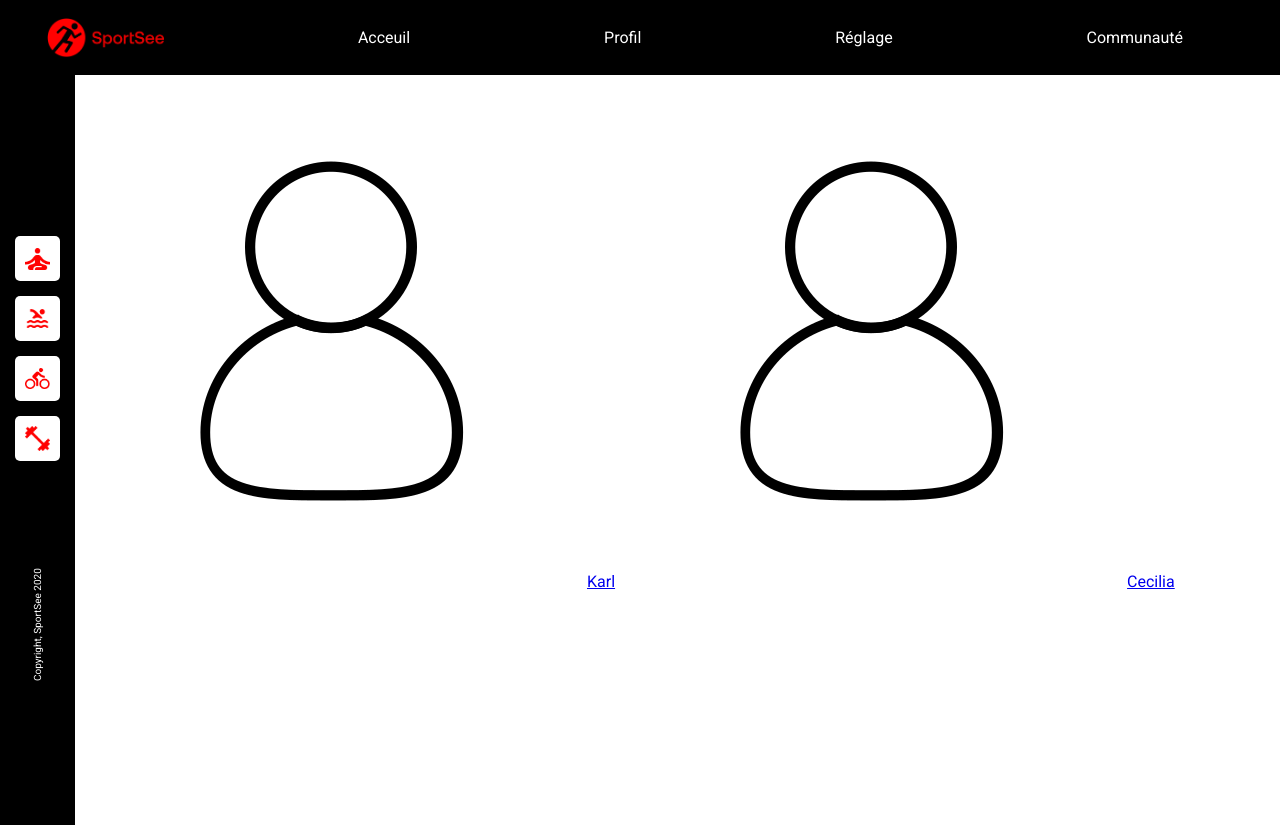
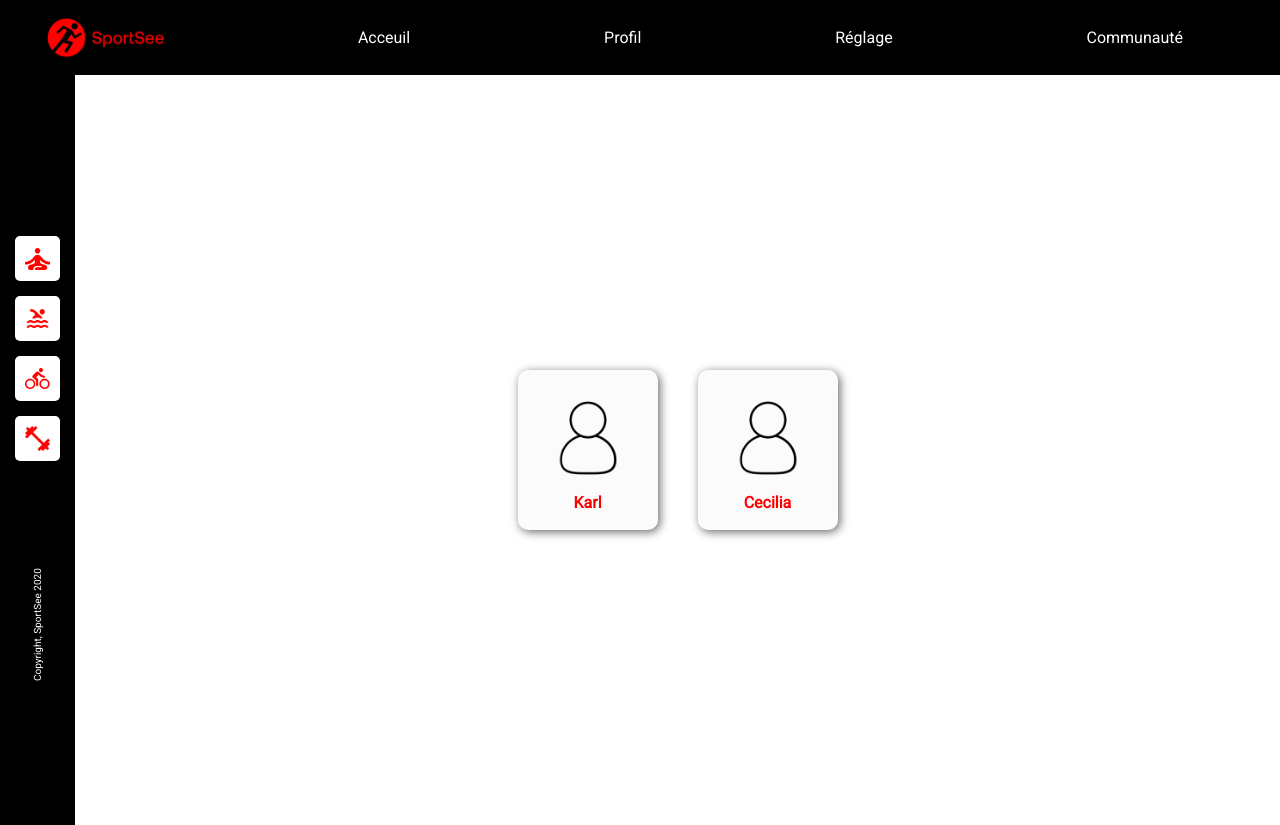
Before and after one commit to Maximecat/Maximecat_12_09052023, a React (Create React App) app: page / in a window 1280 px wide. Built offline with nearby package versions, Linux system fonts and the light colour scheme.

Commit message:
HomePage css

```diff
--- a/src/pages/Home/App.css
+++ b/src/pages/Home/App.css
@@ -0,0 +1,32 @@
+.App {
+    width: 100%;
+    display: flex;
+    align-items: center;
+    justify-content: center;
+}
+
+.profil-link {
+    display: flex;
+    height: 160px;
+    width: 140px;
+    flex-direction: column;
+    align-items: center;
+    justify-content: center;
+    margin: 20px;
+    border-radius: 10px;
+    text-decoration: none;
+    font-family: 'Roboto';
+    font-weight: 600;
+    background-color: #FBFBFB;
+    color: red;
+    box-shadow: 2px 2px 10px rgb(105, 105, 105);
+}
+
+.img-profil {
+    width: 110px;
+    height: 110px;
+}
+
+.user-firstname {
+    margin-bottom: 5px;
+}
```
